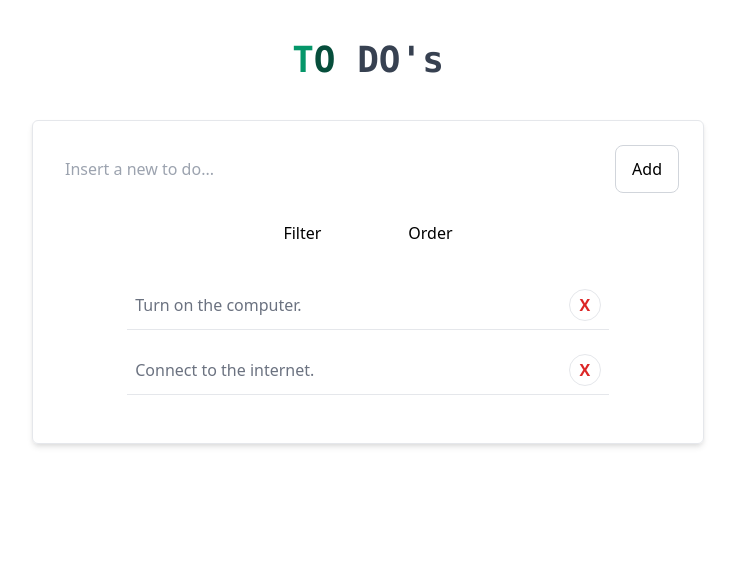
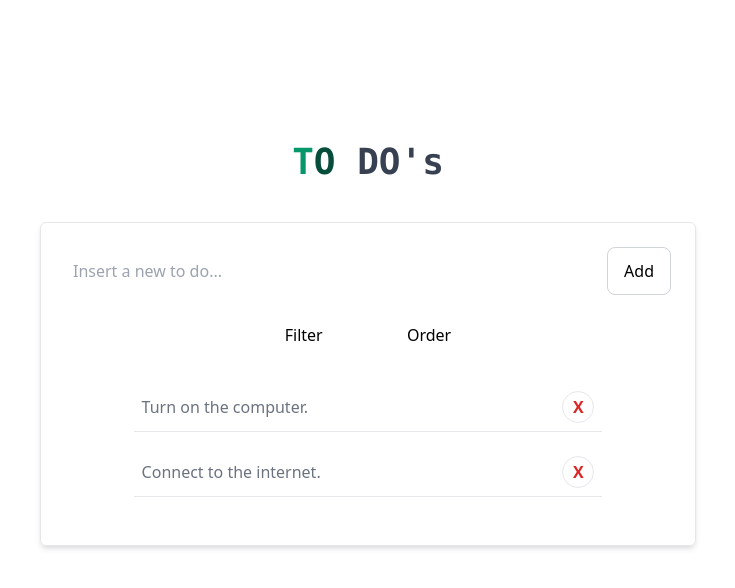
Before and after one commit to slowdata/todo-vue, a Vue app: page / in a window 1280 px wide. Shown: the top 588 px of the page, without its empty margins (272-1007 px from the left). Built offline with nearby package versions, Linux system fonts and the light colour scheme.

Commit message:
Center the todo card

```diff
--- a/src/App.vue
+++ b/src/App.vue
@@ -1,6 +1,6 @@
 <template>
     <div
-        class="w-5/6 max-w-2xl mx-auto mt-10
+        class="h-screen sm:w-5/6 px-2 max-w-2xl -mt-14 mx-auto flex flex-col justify-center
       "
     >
         <h1
```
